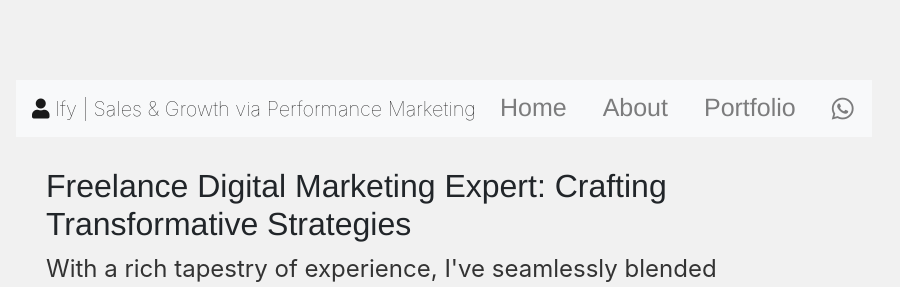
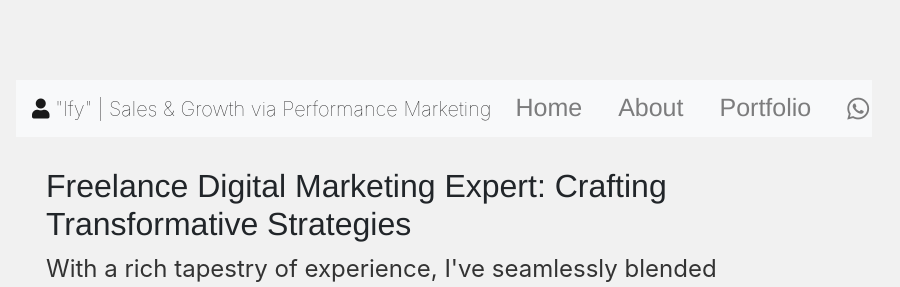
Before and after one commit to IfeanyiIbekwe/ifeanyiibekwe.github.io, a Jekyll site: the page built from about/index.html, in a window 1280 px wide. Shown: the top 287 px of the page, without its empty margins (196-1096 px from the left). Built offline with Jekyll 4.4.1, drawn with Linux system fonts in a browser that asks for light colours.

Commit message:
Update default.html

```diff
--- a/_layouts/default.html
+++ b/_layouts/default.html
@@ -39,7 +39,7 @@
 <body>
 <!-- Navbar -->
 <nav class="navbar navbar-expand-lg navbar-light bg-light">
-    <a class="navbar-brand" href="/"> <i class="fas fa-user"></i> Ify | Sales & Growth via Performance Marketing
+    <a class="navbar-brand" href="/"> <i class="fas fa-user"></i> "Ify" | Sales & Growth via Performance Marketing
 </a>
     <button class="navbar-toggler" type="button" data-toggle="collapse" data-target="#navbarNav" aria-controls="navbarNav" aria-expanded="false" aria-label="Toggle navigation">
         <span class="navbar-toggler-icon"></span>
```
